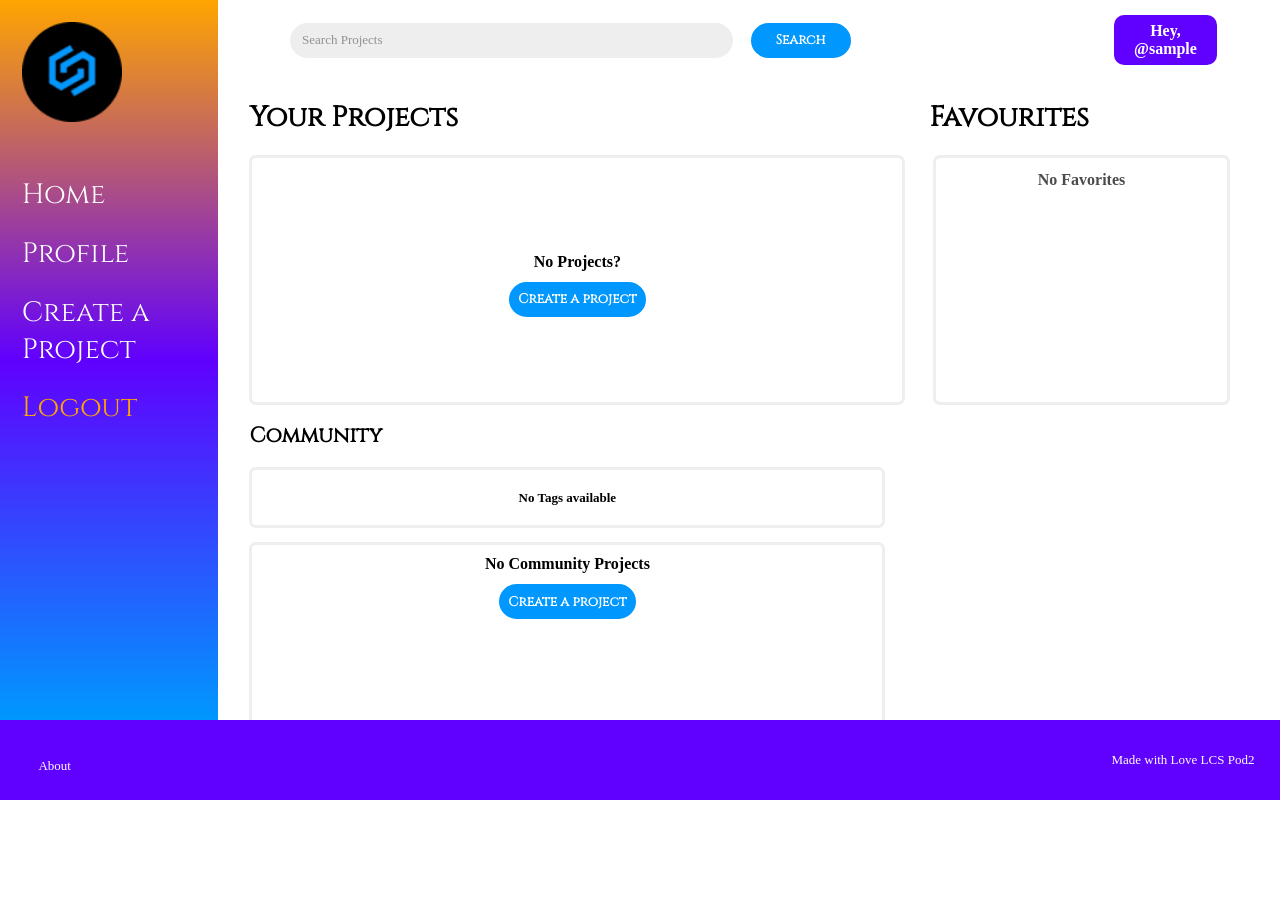
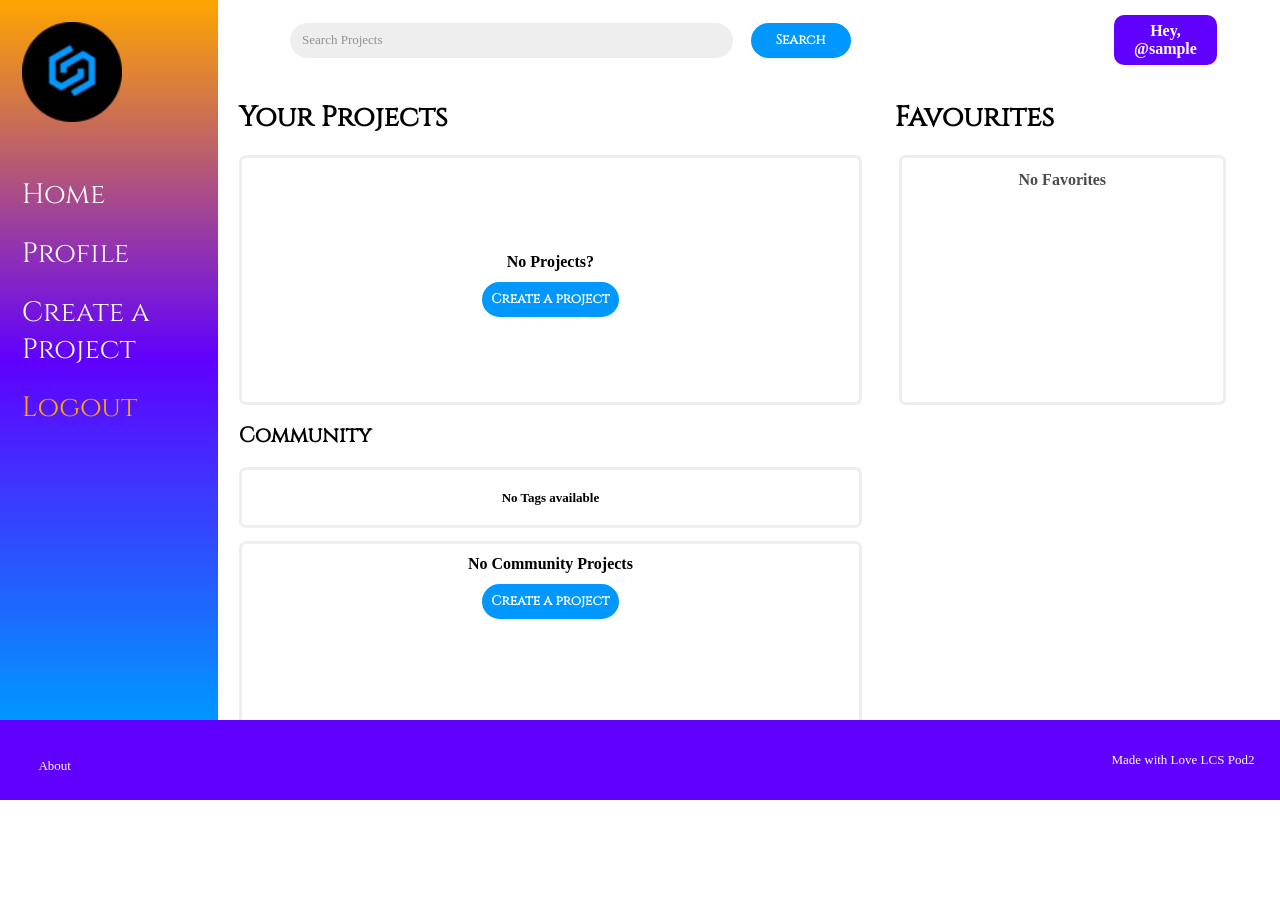
Before and after one commit to LaurierCS/TechHunt, a Django app: page / in a window 1280 px wide. After the commit the page ends 800 px from the top, so only its background shows below. Run offline with Django 3.2, Linux system fonts and the light colour scheme; the visitor is signed in with stand-in values (Sample User, id 1); data comes from the database, SQL or seed files in the repository; data that the repository does not hold is empty; some web fonts are replaced.

Commit message:
Updated css for homepage and search page

```diff
--- a/Wampus/app/static/main.css
+++ b/Wampus/app/static/main.css
@@ -38,6 +38,7 @@ a {
   background-color: #6000fe;
   background-image: linear-gradient(orange, #6000fe, #0098fe);
   border-collapse: collapse;
+  z-index: 10;
 }
 
 .sidePanel__links {
@@ -118,6 +119,7 @@ a {
   bottom: 0;
   color: #ffffff;
   background-color: #6000fe;
+  z-index: 11;
 }
 
 .footer__links {
@@ -276,6 +278,8 @@ a {
 }
 
 /*Component modifiers*/
+
+/* HOME */
 .inputField--search {
   width: 50%;
   min-width: 50%;
@@ -300,21 +304,92 @@ a {
   background-color: #dddddd;
 }
 
-.yourprojects {
+.homepage{
+  display: flex;
+  flex-direction: row;
+}
+
+.homepage--middle{
   width: 63%;
-  margin: 0 0 1% 3%;
-  float: left;
+  margin: 0 0 0 2%;
+  display: flex;
+  flex-direction: column;
+}
+
+.homepage--right{
+  width: 37%;
 }
 
 .contentContainer--yourProjects--homepage {
-  width: 98%;
+  width: 95%;
   min-height: 250px;
   height: fit-content;
-  margin: 1% 1% 1% 0;
   display: flex;
   flex-direction: row;
   overflow-x: auto;
 }
+
+.contentContainer--tags--homepage {
+  width: 95%;
+  min-height: 61px;
+  max-height: 61px;
+  padding: 1%;
+  display:flex;
+  flex-direction: row;
+}
+
+.contentContainer--communityprojects--homepage {
+  width: 95%;
+  max-height: 500px;
+  height: fit-content;
+  min-height: 250px;
+  margin: 2% 0 0 0;
+  overflow-x: auto;
+}
+
+.favourites--homepage {
+  width: 100%;
+}
+
+.contentContainer--favourite--homepage {
+  min-width: 85%;
+  width: fit-content;
+  max-width: 87%;
+  min-height: 250px;
+  height: fit-content;
+  max-height: 900px;
+  margin: 1%;
+  padding: 3px;
+  display: flex;
+  flex-direction: column;
+  overflow-y: auto;
+}
+
+.yourprojects--noProjects{
+  width: 100%;
+  justify-content: center;
+  align-items: center;
+  display: flex;
+  flex-direction: column;
+
+}
+
+.noFavorites{
+  width: 100%;
+  height: 100%;
+  text-align: center;
+  opacity: 70%;
+  font-size: 12px;
+}
+
+.noTags{
+  margin: 0;
+  width: 100%;
+  padding: 0;
+  text-align: center;
+}
+
+/* END of HOME */
 
 .btn--login {
   margin: 1% 5% auto auto;
@@ -324,6 +399,18 @@ a {
   width: 80%;
   height: 30px;
   margin: auto auto 1% auto;
+}
+
+.yourprojects {
+  width: 63%;
+  margin: 0 0 1% 3%;
+  float: left;
+}
+
+.favourites {
+  width: 33%;
+  float: right;
+  padding-right: 1px;
 }
 
 .btn--favorite {
@@ -468,69 +555,6 @@ a {
   font-family: 'Fauna One';
 }
 
-.contentContainer--tags--homepage {
-  width: 95%;
-  min-height: 61px;
-  max-height: 61px;
-  margin: 2% 0 0 0;
-  padding: 1%;
-  display:flex;
-  flex-direction: row;
-}
-
-.contentContainer--communityprojects--homepage {
-  width: 95%;
-  max-height: 500px;
-  height: fit-content;
-  min-height: 250px;
-  margin: 2% 0 0 0;
-  overflow-x: auto;
-}
-
-.contentContainer--favourite--homepage {
-  min-width: 85%;
-  width: fit-content;
-  max-width: 87%;
-  min-height: 250px;
-  height: fit-content;
-  max-height: 900px;
-  margin: 1%;
-  padding: 3px;
-  display: flex;
-  flex-direction: column;
-  overflow-y: auto;
-}
-
-.favourites {
-  width: 33%;
-  float: right;
-  padding-right: 1px;
-}
-
-.yourprojects--noProjects{
-  width: 100%;
-  justify-content: center;
-  align-items: center;
-  display: flex;
-  flex-direction: column;
-
-}
-
-.noFavorites{
-  width: 100%;
-  height: 100%;
-  text-align: center;
-  opacity: 70%;
-  font-size: 12px;
-}
-
-.noTags{
-  margin: 0;
-  width: 100%;
-  padding: 0;
-  text-align: center;
-}
-
 .createproject {
   width: 65%;
   margin: 0 0 1% 3%;
@@ -662,8 +686,14 @@ label {
 }
 
 .contentContainer--searched {
-  width: 90%;
+  width: 65%;
   height: fit-content;
   min-height: 250px;
   margin: 2% 0 0 2%;
 }
+
+.project__rows{
+  display: flex;
+  flex-direction: row;
+  justify-content: center;
+}
--- a/Wampus/app/templates/homepage.html
+++ b/Wampus/app/templates/homepage.html
@@ -5,9 +5,9 @@
 
 <!-- Main Page Content -->
 {% block content %}
-
-<!-- User Projects -->
-<div class="yourprojects">
+    <div class="homepage">
+        <div class="homepage--middle">
+            <!-- Your Projects -->
             <h1 style="font-family: Cinzel;">Your Projects</h1>
             <div class="contentContainer contentContainer--yourProjects--homepage">
                 {% if projects %}
@@ -46,10 +46,22 @@
             <div class="contentContainer contentContainer--communityprojects--homepage">
                 {% if popular_projects %}
                   {% for project in popular_projects %}
+                    {% if forloop.counter|divisibleby:2 %}
                             {% with name=project.name desc=project.description %}
                                 {% include "components/projectCardComponent.html" %}
                             {% endwith %}
+                        </div>
+                    {% else %}
+                        <div class="project__rows">
+                            {% with name=project.name desc=project.description %}
+                                {% include "components/projectCardComponent.html" %}
+                            {% endwith %}
+                    {% endif %}
                   {% endfor %}
+                  {% if popular_projects|length|divisibleby:2  %}
+                  {% else %}
+                    </div>
+                  {% endif %}
                 {% else %}
                     <div class="yourprojects--noProjects">
                       <h1 style="font-family: 'Fauna One';font-size:medium;">No Community Projects</h1>
@@ -60,9 +72,8 @@
                 {% endif %}
             </div>
         </div>
-
-<!-- Favorites -->
-<div class="favourites">
+        <div class="homepage--right">
+            <div class="favourites--homepage">
                 <h1 style="font-family: Cinzel;">Favourites</h1>
                 <div class="contentContainer contentContainer--favourite--homepage">
                     {% if favorites %}
@@ -78,5 +89,6 @@
                     {% endif %}
                 </div>
             </div>
-
+        </div>
+    </div>
 {% endblock content %}
--- a/Wampus/app/templates/login.html
+++ b/Wampus/app/templates/login.html
@@ -23,8 +23,8 @@
     <form method="POST">
         {% csrf_token %}
         <h1 style="color: #0098fe;text-align: center;font-size:xx-large;font-family: Cinzel;">Login</h1>
-        <input type="text" class="inputField inputField--username" placeholder="Username" name="username">
-        <input type="password" class="inputField inputField--password" placeholder="Password" name="password">
+        <input type="text" class="inputField inputField--username" placeholder="Username" name="username" required>
+        <input type="password" class="inputField inputField--password" placeholder="Password" name="password" required>
 
         {% with name="Login" classes="btn btn--loginPage" type="submit" click="" %}
             {% include "components/buttonComponent.html"  %}
```
Also changed, not shown: Wampus/app/templates/register.html (+4 -4 lines), Wampus/app/templates/search-projects.html (+16 -4 lines). Lines whose indentation alone changed are shown as unchanged.
